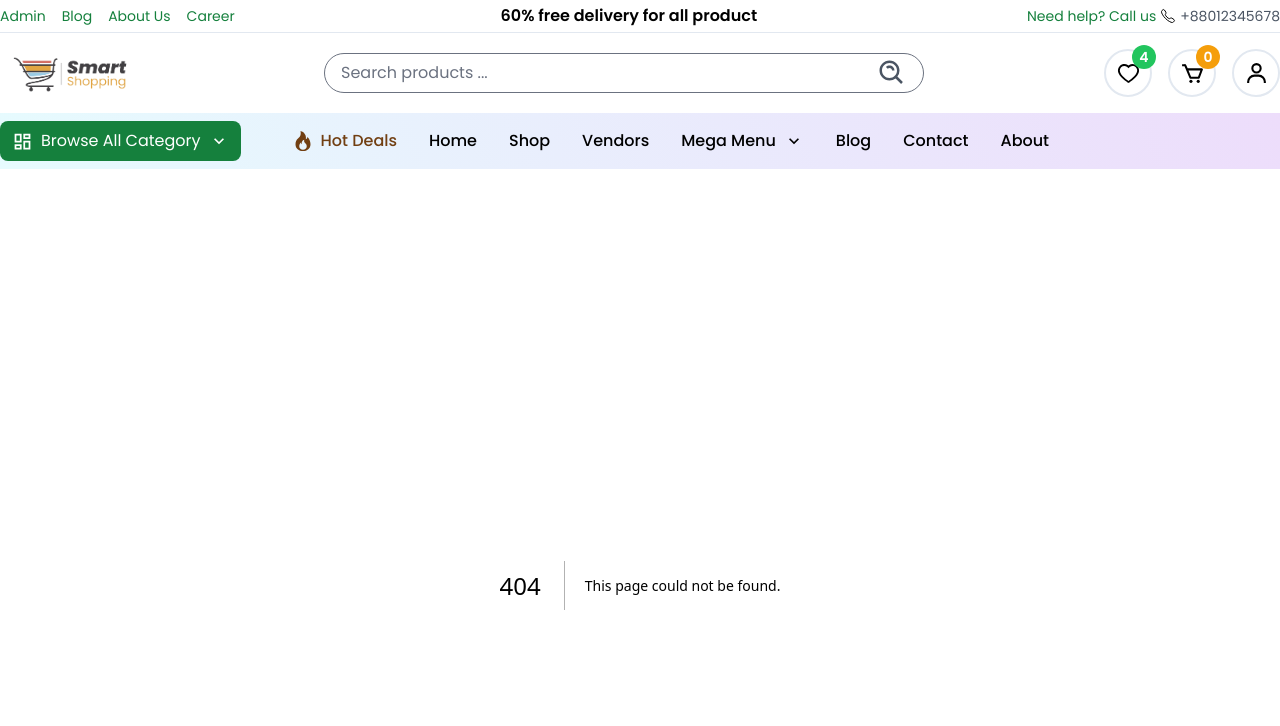
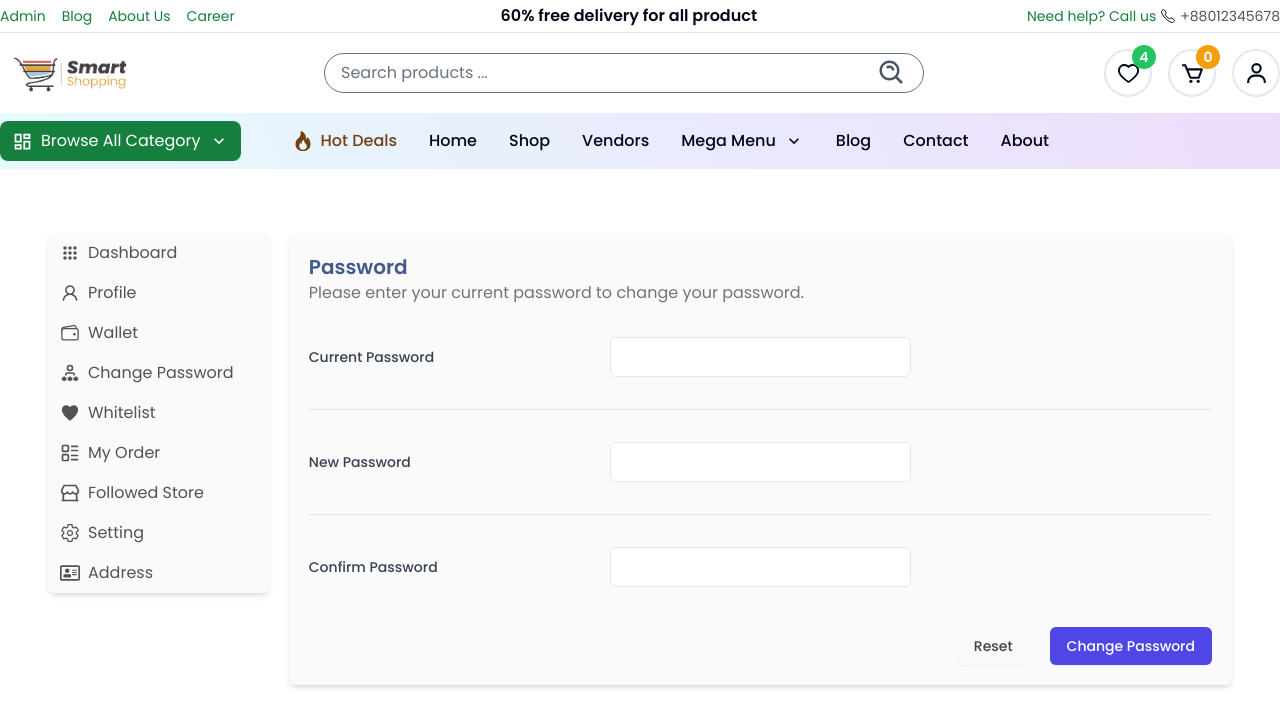
Before and after one commit to mehedi008h/multi-vendor-ecommerce-app-v2, a Next.js app: page /dashboard/change-password in a window 1280 px wide. Before the commit this address had no page. Shown: the top 726 px of the page. Built offline with nearby package versions, Linux system fonts and the light colour scheme.

Commit message:
design change password page

```diff
--- /dev/null
+++ b/app/dashboard/change-password/page.tsx
@@ -0,0 +1,96 @@
+import { HorizontalLine } from "@/components/common";
+import React from "react";
+
+const ChangePasswordPage = () => {
+    return (
+        <div className="w-full h-full p-5 bg-neutral-50 rounded-md shadow-md">
+            <h3 className="text-xl font-semibold text-primary">Password</h3>
+            <h5 className="font-normal text-base text-neutral-500">
+                Please enter your current password to change your password.
+            </h5>
+
+            {/* current password  */}
+            <div className="my-8 grid grid-cols-12 items-center">
+                <div className="col-span-4">
+                    <label
+                        htmlFor="currentPassword"
+                        className="block text-sm font-medium text-gray-700"
+                    >
+                        Current Password
+                    </label>
+                </div>
+                <div className="col-span-4">
+                    <input
+                        type="password"
+                        name="currentPassword"
+                        id="currentPassword"
+                        autoComplete="current-password"
+                        className="focus:ring-indigo-500 focus:border-indigo-500 w-full h-10 sm:text-sm border-neutral-4s00 border-[1px] rounded-md outline-none"
+                    />
+                </div>
+            </div>
+            <HorizontalLine className="bg-neutral-200" />
+
+            {/* new password  */}
+            <div className="my-8 grid grid-cols-12 items-center">
+                <div className="col-span-4">
+                    <label
+                        htmlFor="newPassword"
+                        className="block text-sm font-medium text-gray-700"
+                    >
+                        New Password
+                    </label>
+                </div>
+                <div className="col-span-4">
+                    <input
+                        type="password"
+                        name="newPassword"
+                        id="newPassword"
+                        autoComplete="current-password"
+                        className="focus:ring-indigo-500 focus:border-indigo-500 w-full h-10 sm:text-sm border-neutral-4s00 border-[1px] rounded-md outline-none"
+                    />
+                </div>
+            </div>
+            <HorizontalLine className="bg-neutral-200" />
+
+            {/* new password  */}
+            <div className="my-8 grid grid-cols-12 items-center">
+                <div className="col-span-4">
+                    <label
+                        htmlFor="confirmPassword"
+                        className="block text-sm font-medium text-gray-700"
+                    >
+                        Confirm Password
+                    </label>
+                </div>
+                <div className="col-span-4">
+                    <input
+                        type="password"
+                        name="confirmPassword"
+                        id="confirmPassword"
+                        autoComplete="current-password"
+                        className="focus:ring-indigo-500 focus:border-indigo-500 w-full h-10 sm:text-sm border-neutral-4s00 border-[1px] rounded-md outline-none"
+                    />
+                </div>
+            </div>
+
+            {/* button  */}
+            <div className="w-full flex justify-end gap-5 mt-10">
+                <button
+                    type="reset"
+                    className="w-fit flex justify-center py-2 px-4 border border-transparent shadow-sm text-sm font-medium rounded-md text-neutral-700 bg-transparent border-neutral-500 focus:outline-none"
+                >
+                    Reset
+                </button>
+                <button
+                    type="submit"
+                    className="w-fit flex justify-center py-2 px-4 border border-transparent shadow-sm text-sm font-medium rounded-md text-white bg-indigo-600 hover:bg-indigo-700 focus:outline-none"
+                >
+                    Change Password
+                </button>
+            </div>
+        </div>
+    );
+};
+
+export default ChangePasswordPage;
--- a/components/dashboard/Sidebar.tsx
+++ b/components/dashboard/Sidebar.tsx
@@ -1,3 +1,4 @@
+import Link from "next/link";
 import React from "react";
 import { AiOutlineUser } from "react-icons/ai";
 import { CgMenuGridO } from "react-icons/cg";
@@ -58,14 +59,13 @@ const sidebarLinks = [
 
 const Sidebar = () => {
     return (
-        <div className="w-full h-fit flex flex-col bg-white rounded-md shadow-md">
+        <div className="w-full h-fit flex flex-col bg-neutral-50 rounded-md shadow-md">
             {sidebarLinks.map((link, index) => (
-                <div
-                    className="flex items-center gap-2 text-base font-normal text-neutral-600 hover:bg-neutral-50 hover:text-primary px-3 py-2 cursor-pointer"
-                    key={index}
-                >
-                    {link.icon} <p>{link.name}</p>
-                </div>
+                <Link href={link.path} key={index}>
+                    <div className="flex items-center gap-2 text-base font-normal text-neutral-600 hover:bg-neutral-100 hover:text-primary px-3 py-2 cursor-pointer">
+                        {link.icon} <p>{link.name}</p>
+                    </div>
+                </Link>
             ))}
         </div>
     );
```
